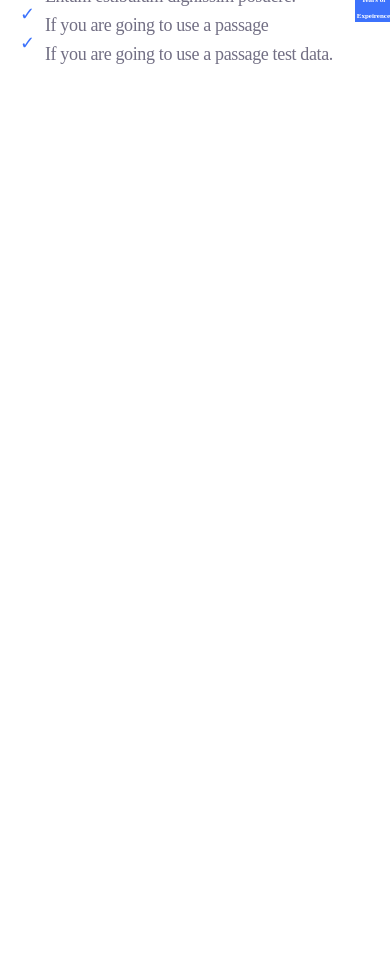
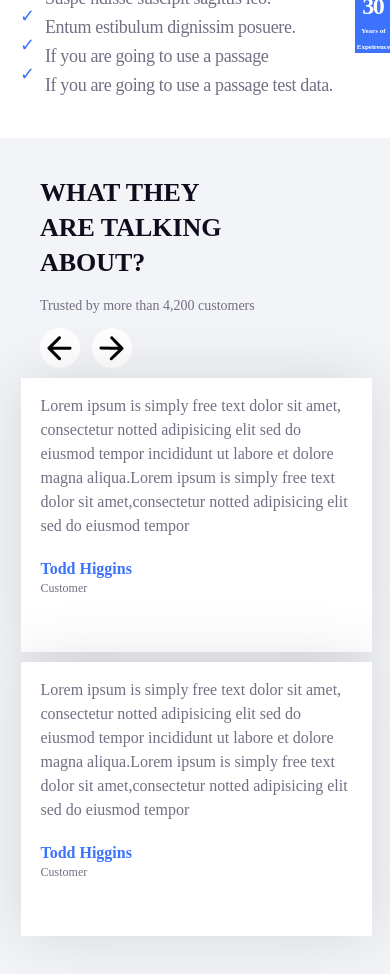
Before and after one commit to aainjutt/Frontend-test, a React (Create React App) app: page / in a window 390 px wide. Shown: the part 5400-6374 px from the top of the page. Before the commit the page ends 5469 px from the top, so only its background shows below. Built offline with nearby package versions, Linux system fonts and the light colour scheme.

Commit message:
Add a Talking Task

```diff
--- a/src/App.js
+++ b/src/App.js
@@ -8,6 +8,7 @@ import Professional from './components/Professional';
 import BusinessCard from './components/BusinessCard';
 import Mission from './components/Mission';
 import Question from './components/Question';
+import TalkingCard from './components/TalkingCard';
 
 function App() {
   return (
@@ -20,6 +21,7 @@ function App() {
     <BusinessCard/>
     <Mission/>
     <Question/>
+    <TalkingCard/>
    </div>
   );
 }
--- a/src/components/Question.css
+++ b/src/components/Question.css
@@ -1,6 +1,6 @@
 .question-container{
     width: 100%;
-    height: 558px;
+    height: 733px;
     /* padding: 2px; */
     /* margin-top: 53px; */
     padding: 49px;
@@ -179,6 +179,10 @@ background-color: #3C72FC;
     left: 48px;
 }
 @media (max-width: 768px) {
+    .question-container{
+        height: 710px;
+        width: 100vw;
+    }
     .ans{
         font-size: 31px;
     line-height: 24px;
@@ -235,13 +239,17 @@ background-color: #3C72FC;
         width: 100%;
     }
 
-    .small-container,
-    .box-2 {
+    .small-container
+     {
         right: 57px;
-        bottom: -7px;
+        bottom: -38px;
         font-size: 0px;
     }
-
+    .box-2{
+        right: 57px;
+        bottom: -38px;
+        font-size: 0px;
+    }
     .box-3 {
         width: 100%;
     height: 78px;
--- /dev/null
+++ b/src/components/TalkingCard.css
@@ -0,0 +1,154 @@
+.talk-container{
+    width: 100%;
+    height: 350px;
+    /* padding: 2px; */
+    /* margin-top: 53px; */
+    padding: 49px;
+    padding-left: 0px;
+    padding-right: 0px;
+    background: #F2F4F8;
+
+}
+.trust-container{
+    margin-left: 52px;
+}
+.talk{
+    font-family: Jost;
+    font-size: 50px;
+    font-weight: 700;
+    line-height: 56px;
+    letter-spacing: -0.020800000056624413px;
+    text-align: left;
+    color: #0F0D1D;
+
+}
+.paragaraph-9{
+    font-family: Jost;
+    font-size: 18px;
+    font-weight: 500;
+    line-height: 20px;
+    letter-spacing: -0.005760000087320805px;
+    text-align: left;
+    color: #726F84;
+
+}
+.radius-container{
+    display: flex;
+    column-gap: 24px;
+}
+.radius-image{
+    width: 40px;
+    border-radius: 40px;
+    background-color: white;
+    height: 40px;
+}
+.img-3{
+    margin: auto;
+    text-align: center;
+    margin-left: 7px;
+    margin-top: 8px;
+}
+.card-container-2{
+    display: flex;
+    position: relative;
+    bottom: 268px;
+    left: -131px;
+    justify-content: flex-end;
+    column-gap: 20px;
+}
+
+.card-3{
+    width: 356px;
+    height: 274px;
+    top: 5935px;
+    left: 717px;
+    background: #FFFFFF;
+    box-shadow: 0px 0px 60px 0px #0000001F;
+
+}
+.paragaraph-8{
+    font-family: Jost;
+    font-size: 16px;
+    font-weight: 500;
+    line-height: 24px;
+    letter-spacing: -0.005760000087320805px;
+    text-align: left;
+    color: #726F84;
+    margin-left: 19px;
+
+}
+h4{
+    font-family: Jost;
+font-size: 16px;
+font-weight: 600;
+line-height: 19px;
+letter-spacing: -0.005119999870657921px;
+text-align: left;
+color: #3C72FC;
+margin-left: 19px;
+
+
+}
+.samall-8{
+    font-family: Jost;
+    font-size: 12px;
+    font-weight: 500;
+    line-height: 0px;
+    letter-spacing: 0.019200000911951065px;
+    text-align: left;
+    color: #726F84;
+    margin-left: 19px;
+    position: relative;
+    bottom: 21px;
+
+}
+@media screen and (max-width: 768px) {
+    /* Adjust styles for smaller screens */
+    .talk-container {
+        padding: 20px;
+        height: 796px;
+    }
+
+
+    .trust-container {
+        margin-left: 20px;
+    }
+
+    .talk {
+        font-size: 26px;
+        line-height: 35px;
+    }
+
+    .paragaraph-9 {
+        font-size: 14px;
+        line-height: 16px;
+    }
+
+    .radius-container {
+        column-gap: 12px;
+    }
+
+    .radius-image {
+        width: 40px;
+        height: 40px;
+    }
+
+    .card-container-2 {
+        flex-direction: column;
+        align-items: center;
+        position: relative;
+        top: 10px;
+        left: -19px;
+    }
+
+    .card-3 {
+        width: 90%;
+        margin-bottom: 10px;
+    }
+
+    .paragaraph-8,
+    h4,
+    .samall-8 {
+        margin-left: 20px;
+    }
+}
--- /dev/null
+++ b/src/components/TalkingCard.js
@@ -0,0 +1,40 @@
+import React from 'react'
+import './TalkingCard.css'
+import arrow from '../assets/arrow (1).png'
+import arrow2 from '../assets/arrow (2).png'
+function TalkingCard() {
+  return (
+    <div className='talk-container'>
+<div className='trust-container'>
+<h1 className='talk'>WHAT THEY <br/>ARE TALKING <br/>ABOUT?</h1>
+<p className='paragaraph-9'>Trusted by more than 4,200 customers</p>
+<div className='radius-container'>
+<div className='radius-image' >
+<img src={arrow2} className='img-3'/>
+</div>
+<div className='radius-image'>
+<img src={arrow} className='img-3' />
+
+</div>
+</div>
+
+</div>
+<div className='card-container-2'>
+<div className='card-3'>
+<p className='paragaraph-8'>Lorem ipsum is simply free text dolor sit amet,<br/> consectetur notted adipisicing elit sed do<br/> eiusmod tempor incididunt ut labore et dolore<br/> magna aliqua.Lorem ipsum is simply free text <br/>dolor sit amet,consectetur notted adipisicing elit <br/>sed do eiusmod tempor</p>
+<h4>Todd Higgins</h4>
+<small className='samall-8'>Customer</small>
+
+</div>
+<div className='card-3'>
+<p className='paragaraph-8'>Lorem ipsum is simply free text dolor sit amet,<br/> consectetur notted adipisicing elit sed do<br/> eiusmod tempor incididunt ut labore et dolore<br/> magna aliqua.Lorem ipsum is simply free text <br/>dolor sit amet,consectetur notted adipisicing elit <br/>sed do eiusmod tempor</p>
+<h4>Todd Higgins</h4>
+<small className='samall-8'>Customer</small>
+
+</div>
+</div>
+    </div>
+  )
+}
+
+export default TalkingCard
```
Also changed, not shown: src/assets/arrow (1).png (added), src/assets/arrow (2).png (added).
